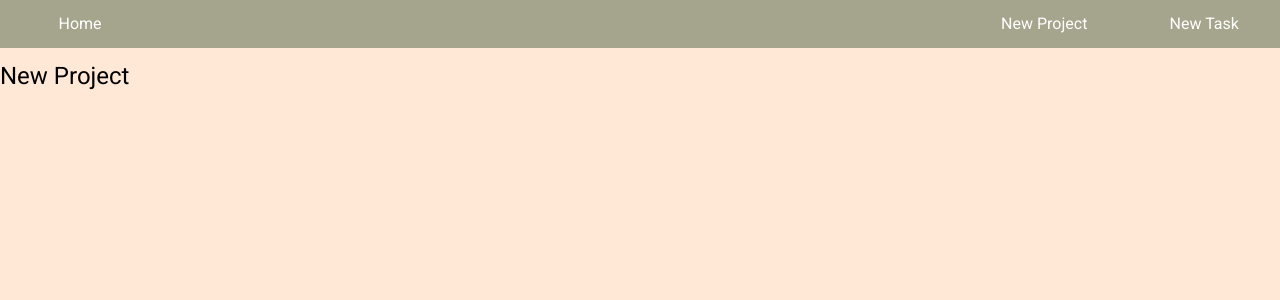
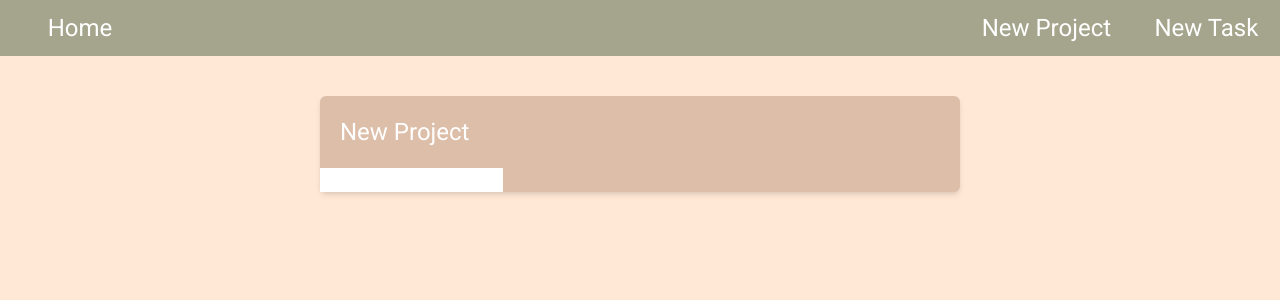
Before and after one commit to tomidziurdzia/projects-tasks-pern, a React (Vite) app in the folder client/: page /projects/new in a window 1280 px wide. Shown: the top 300 px of the page. Built offline with nearby package versions, Linux system fonts and the light colour scheme.

Commit message:
Comenzando el formulario de proyectos

```diff
--- a/client/components/FormProject.jsx
+++ b/client/components/FormProject.jsx
@@ -1,9 +1,14 @@
-import React from "react";
+import { Formik, Form, Field } from "formik";
 
 const FormProject = () => {
   return (
-    <div className="flex">
-      <p className="text-2xl">New Project</p>
+    <div className="bg-color2 text-white w-6/12 m-auto justify-center mt-10 rounded-md shadow-md">
+      <p className="text-2xl p-5">New Project</p>
+      <Formik>
+        <Form>
+          <Field></Field>
+        </Form>
+      </Formik>
     </div>
   );
 };
--- a/client/components/Navbar.jsx
+++ b/client/components/Navbar.jsx
@@ -3,7 +3,7 @@ import { Link } from "react-router-dom";
 
 const Navbar = () => {
   return (
-    <nav className="flex justify-between items-center bg-color5 text-white py-3">
+    <nav className="text-2xl flex justify-between items-center bg-color5 text-white py-3">
       <div className="flex justify-center w-40">
         <Link className="" to="/">
           Home
```
